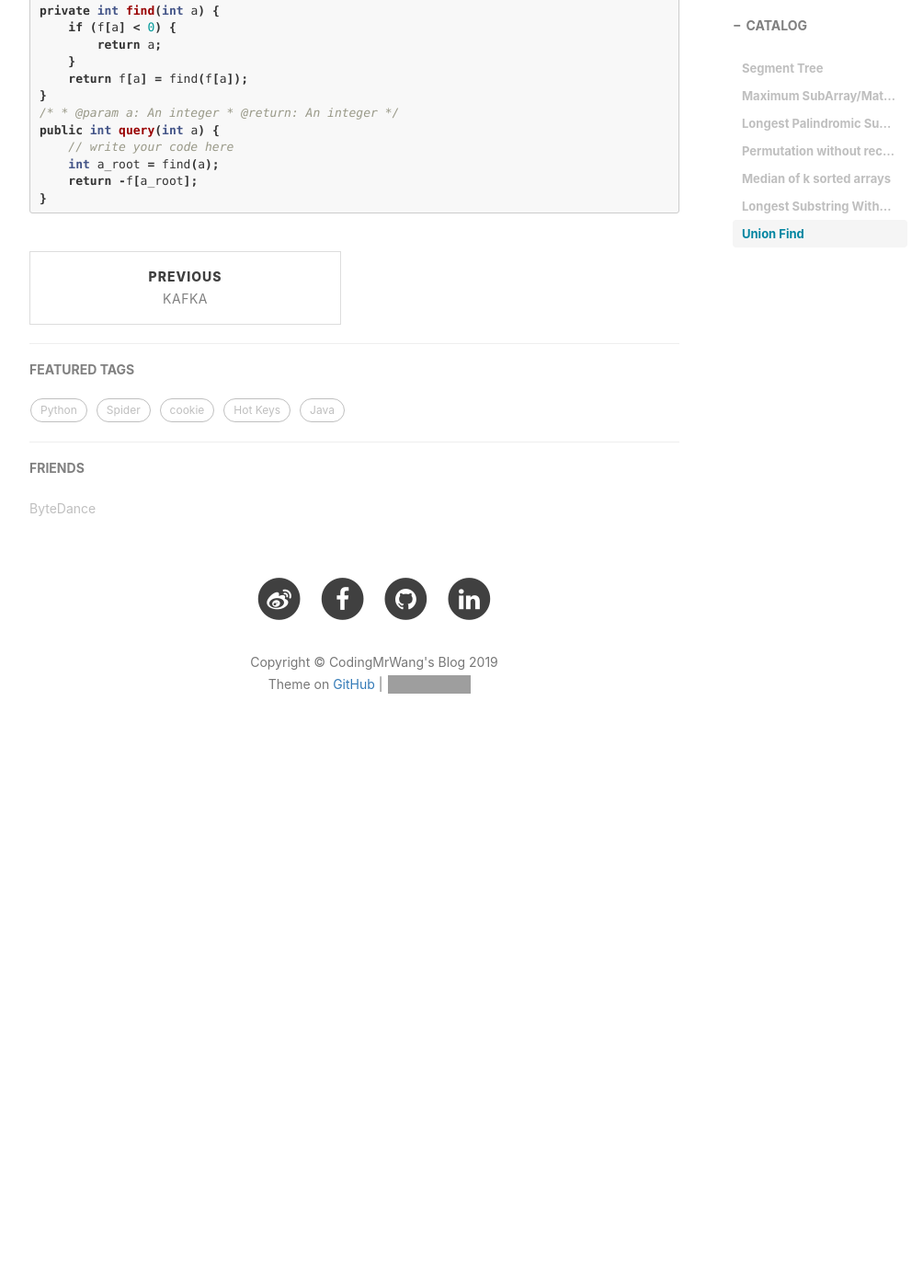
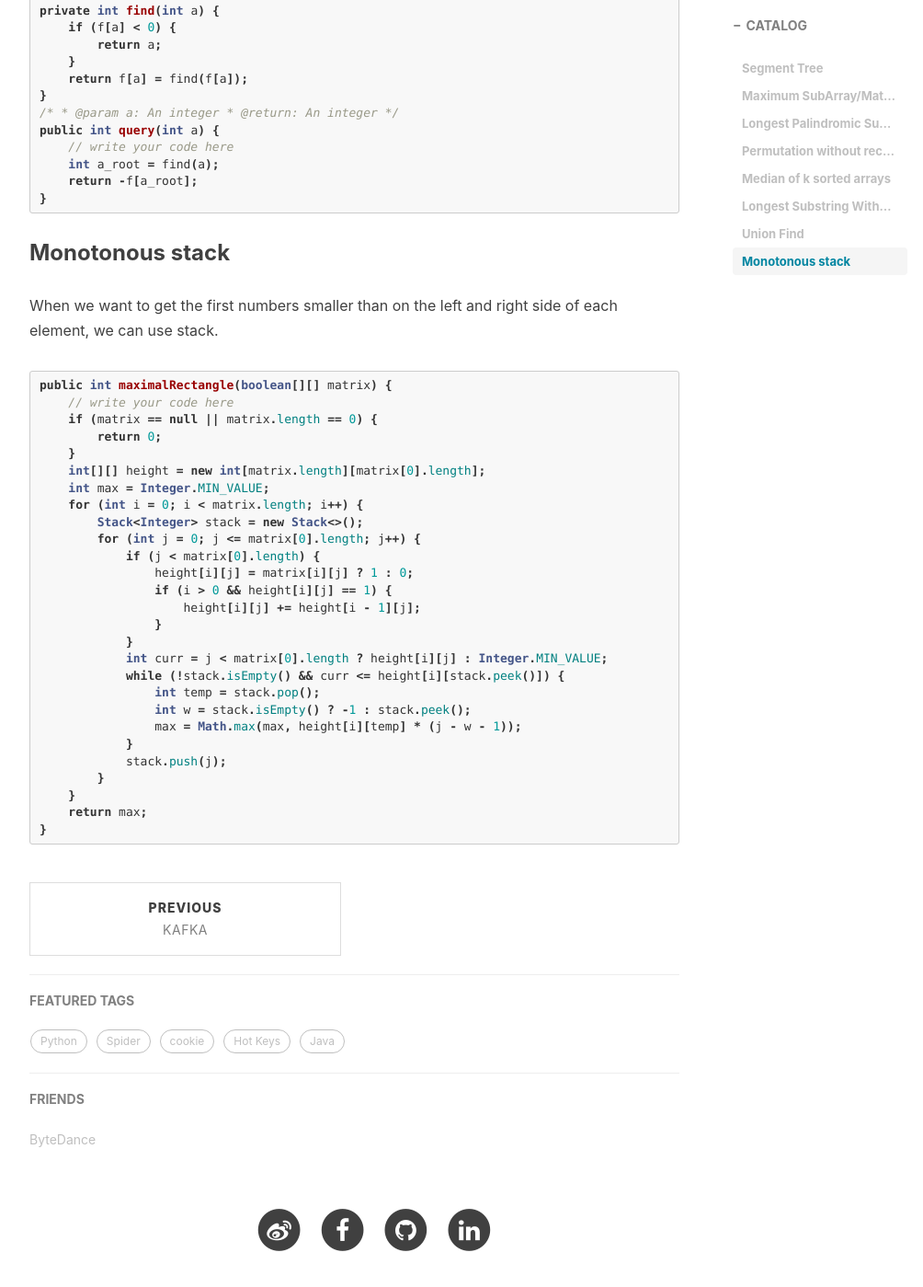
Before and after one commit to CodingMrWang/codingmrwang.github.io, a Jekyll site: the page built from _posts/2018-12-19-datastructure.md, in a window 1280 px wide and 1400 px high, scrolled down 6955 px. Shown: the whole window at 92% size, without its empty margins (233-1237 px from the left). Built offline with Jekyll 4.4.1, drawn with Linux system fonts in a browser that asks for light colours; nearby versions of some CDN libraries; comment, search, counter and statistics services are not loaded; before the commit the page ends 7803 px from its top, so only the background shows below that; grey boxes are pictures that could not be loaded.

Commit message:
Update 2018-12-19-datastructure.md

````diff
--- a/_posts/2018-12-19-datastructure.md
+++ b/_posts/2018-12-19-datastructure.md
@@ -364,3 +364,36 @@ public int query(int a) {
     return -f[a_root];
 }
 ```
+
+### Monotonous stack
+When we want to get the first numbers smaller than on the left and right side of each element, we can use stack.
+
+```java
+public int maximalRectangle(boolean[][] matrix) {
+    // write your code here
+    if (matrix == null || matrix.length == 0) {
+        return 0;
+    }
+    int[][] height = new int[matrix.length][matrix[0].length];
+    int max = Integer.MIN_VALUE;
+    for (int i = 0; i < matrix.length; i++) {
+        Stack<Integer> stack = new Stack<>();
+        for (int j = 0; j <= matrix[0].length; j++) {
+            if (j < matrix[0].length) {
+                height[i][j] = matrix[i][j] ? 1 : 0;
+                if (i > 0 && height[i][j] == 1) {
+                    height[i][j] += height[i - 1][j];
+                }
+            }
+            int curr = j < matrix[0].length ? height[i][j] : Integer.MIN_VALUE;
+            while (!stack.isEmpty() && curr <= height[i][stack.peek()]) {
+                int temp = stack.pop();
+                int w = stack.isEmpty() ? -1 : stack.peek();
+                max = Math.max(max, height[i][temp] * (j - w - 1));
+            }
+            stack.push(j);
+        }
+    }
+    return max;
+}
+```
````
